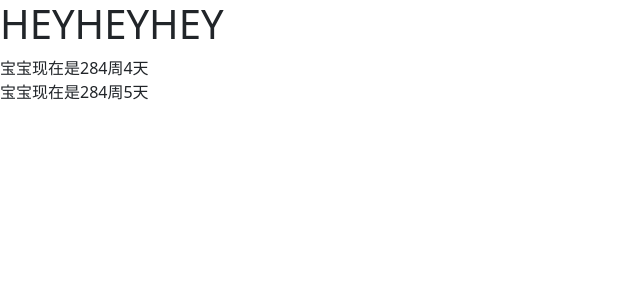
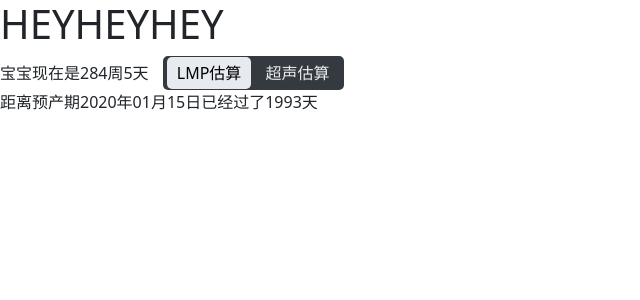
Before and after one commit to NullOnSpace/django-family, a Django app: page /dashboard/ in a window 1280 px wide. Shown: the top 300 px of the page, without its empty margins (0-640 px from the left). Run offline with Django 5.2, Linux system fonts and the light colour scheme; tables that the repository leaves empty hold one stand-in row (values such as "Sample post").

Commit message:
ft(babycare): 简单简单计算和前端基础显示完成

```diff
--- a/babycare/models.py
+++ b/babycare/models.py
@@ -24,3 +24,13 @@ class BabyDate(models.Model):
         if ultrasound_fixed:
             date_diff -= self.ultrasound_fixed_days
         return date_diff.days
+
+    def days_to_due(self, date: datetime.date | None = None) -> int:
+        """
+        计算距离预产期的天数
+        :param date: 计算距离预产期的日期，默认为当前日期
+        :return: 距离预产期的天数
+        """
+        if date is None:
+            date = timezone.now().date()
+        return (self.estimated_due_date - date).days
--- a/dashboard/templates/dashboard/base.html
+++ b/dashboard/templates/dashboard/base.html
@@ -5,6 +5,46 @@
     <meta charset="UTF-8">
     <meta name="viewport" content="width=device-width, initial-scale=1.0">
     <title>{% block title %}{% endblock %}</title>
+    <style>
+        #baby-ga {
+            display: inline-block;
+        }
+
+        #baby-ga-buttons {
+            display: inline-block;
+            margin-left: 10px;
+        }
+
+        .switcher-buttons {
+            display: inline-block;
+            border-radius: 5px;
+            padding: 5px 4px;
+            background-color: #343A40;
+            color: rgb(233, 236, 239);
+        }
+
+        .switcher-buttons:hover {
+            cursor: pointer;
+        }
+
+        .switcher-button.active-button {
+            background-color: #e7ebf0;
+            color: rgb(0, 0, 0);
+            border-radius: 5px;
+        }
+
+        .switcher-button {
+            padding: 5px 10px;
+        }
+
+        .switcher-content.active-content {
+            display: inline-block;
+        }
+
+        .switcher-content {
+            display: none;
+        }
+    </style>
     <link href="https://cdn.jsdelivr.net/npm/bootstrap@5.3.0-alpha1/dist/css/bootstrap.min.css" rel="stylesheet"
         integrity="sha384-GLhlTQ8iRABdZLl6O3oVMWSktQOp6b7In1Zl3/Jr59b6EGGoI1aFkw7cmDA6j6gD" crossorigin="anonymous">
 </head>
@@ -15,7 +55,35 @@
     <script src="https://cdn.jsdelivr.net/npm/bootstrap@5.3.0-alpha1/dist/js/bootstrap.min.js"
         integrity="sha384-ep+dxp/oz2RKF89ALMPGc7Z89QFa32C8Uv1A3TcEK8sMzXVysblLA3+eJWTzPJzT"
         crossorigin="anonymous"></script>
+    <script>
+        document.addEventListener('DOMContentLoaded', function () {
+            // swithers.js
+            // 处理切换器的逻辑
+            let switchers = document.querySelectorAll('.switcher');
+            switchers.forEach(function (switcher) {
+                let buttons = switcher.querySelector(".switcher-buttons");
+                let contents = switcher.querySelector(".switcher-contents");
+                let activeButton = buttons.querySelector(".active-button");
+                buttons.addEventListener('click', function (event) {
+                    if (event.target.classList.contains('switcher-button')) {
+                        // 切换按钮状态
+                        activeButton.classList.remove('active-button');
+                        event.target.classList.add('active-button');
+                        activeButton = event.target;
 
+                        // 切换内容显示
+                        contents.querySelectorAll('.switcher-content').forEach(function (content) {
+                            content.classList.remove('active-content');
+                        });
+                        let targetContentId = event.target.getAttribute('data-target');
+                        let targetContent = contents.querySelector('#' + targetContentId);
+                        targetContent.classList.add('active-content');
+                    }
+                });
+            });
+            console.log('页面加载完成');
+        });
+    </script>
 </body>
 
 </html>
--- a/dashboard/templates/dashboard/index.html
+++ b/dashboard/templates/dashboard/index.html
@@ -5,6 +5,17 @@
 
 {% block body %}
 <h1>HEYHEYHEY</h1>
-<div>宝宝现在是{{ baby_date|get_gestational_age_weeks:True }}</div>
-<div>宝宝现在是{{ baby_date|get_gestational_age_weeks:False }}</div>
+<div class="switcher">
+    <div class="switcher-contents" id="baby-ga">
+        <div class="switcher-content" id="baby-ga-us">宝宝现在是{{ baby_date|get_gestational_age_weeks:True }}</div>
+        <div class="switcher-content active-content" id="baby-ga-lmp">宝宝现在是{{ baby_date|get_gestational_age_weeks:False }}</div>
+    </div>
+    <div class="switcher-buttons" id="baby-ga-buttons">
+        <span class="switcher-button active-button" data-target="baby-ga-lmp">LMP估算</span>
+        <span class="switcher-button" data-target="baby-ga-us">超声估算</span>
+    </div>
+</div>
+{% with baby_date.days_to_due as dtd %}
+<div>距离预产期{{baby_date.estimated_due_date|date:"Y年m月d日"}}{% if dtd >= 0%}还有{{ baby_date.days_to_due }}{% else %}已经过了{{ baby_date.days_to_due|cut:"-"}}{% endif %}天</div>
+{% endwith %}
 {% endblock %}
```
